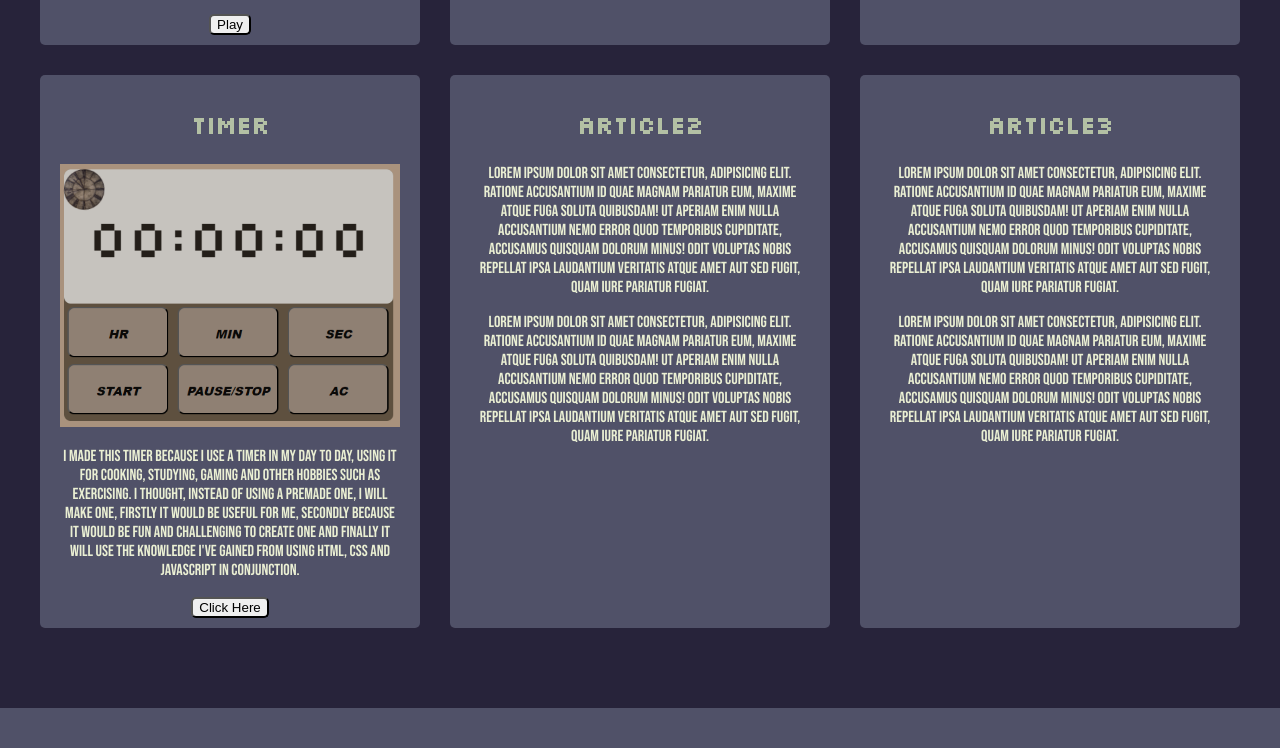
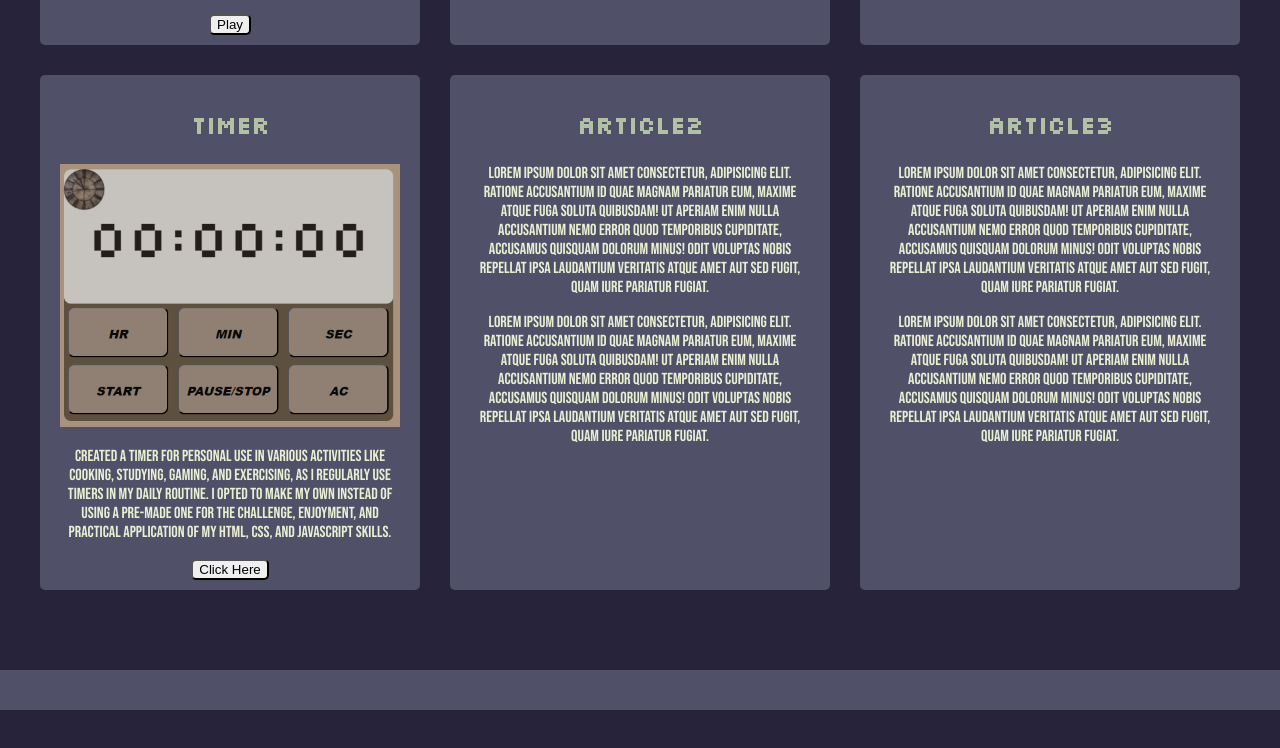
Before and after one commit to CorneNapier/Portfolio, a plain HTML site: page Portfolio/index.html in a window 1280 px wide. Shown: the part 1261-2009 px from the top of the page. After the commit the page ends 1971 px from the top, so only its background shows below. Drawn offline with Linux system fonts and the light colour scheme.

Commit message:
Update index.html
Changed description of timer

```diff
--- a/Portfolio/index.html
+++ b/Portfolio/index.html
@@ -70,7 +70,7 @@
         <article class="card">
             <h3>Timer</h3>
             <img src="/Portfolio/Images/Timer Image.png" alt="image of a Timer">
-            <p>I made this timer because I use a timer in my day to day, using it for cooking, studying, gaming and other hobbies such as exercising. I thought, instead of using a premade one, I will make one, firstly it would be useful for me, secondly because it would be fun and challenging to create one and finally it will use the knowledge I've gained from using HTML, CSS and JavaScript in conjunction.</p>
+            <p>Created a timer for personal use in various activities like cooking, studying, gaming, and exercising, as I regularly use timers in my daily routine. I opted to make my own instead of using a pre-made one for the challenge, enjoyment, and practical application of my HTML, CSS, and JavaScript skills.</p>
             <a href="/Timer/index.html"><button type="button">Click Here</button></a>
         </article>
 
```
